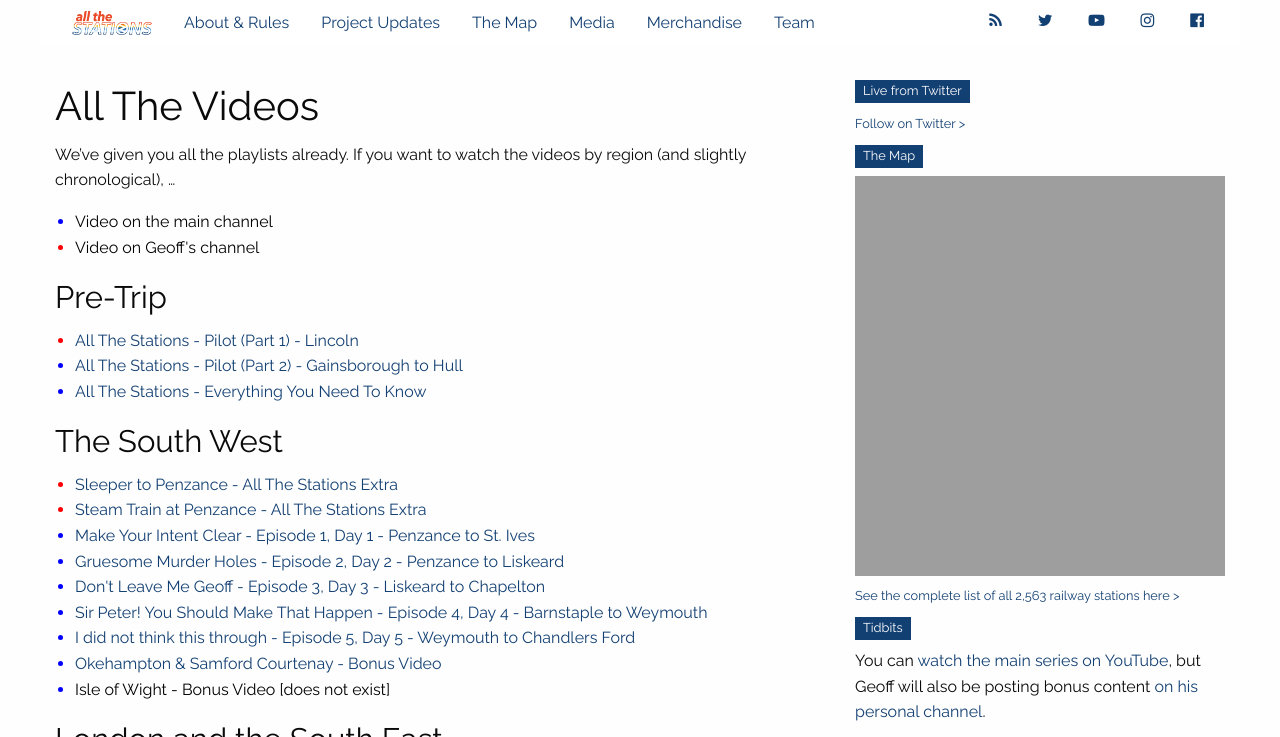
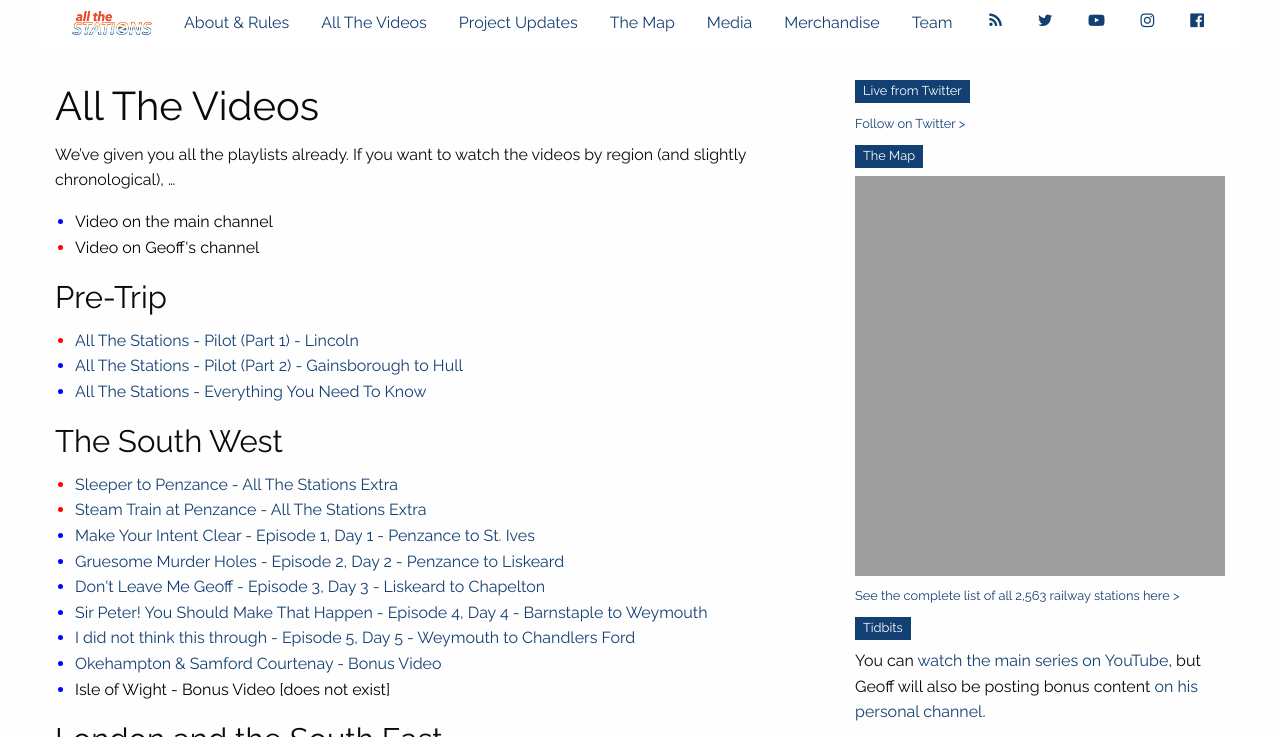
Before and after one commit to khawkins98/all-the-stations, a Jekyll site: the page built from videos.md, in a window 1280 px wide and 900 px high, cut to the strip 0-737 px from the top of the window. Built offline with Jekyll 4.4.1, drawn with Linux system fonts in a browser that asks for light colours; nearby versions of some CDN libraries; comment, search, counter and statistics services are not loaded.

Commit message:
Update videos.md

```diff
--- a/videos.md
+++ b/videos.md
@@ -1,7 +1,7 @@
 ---
 layout: default
 title: All The Videos
-group: in_local_navigation"
+group: "in_local_navigation"
 order: 2
 ---
 <style>
```
